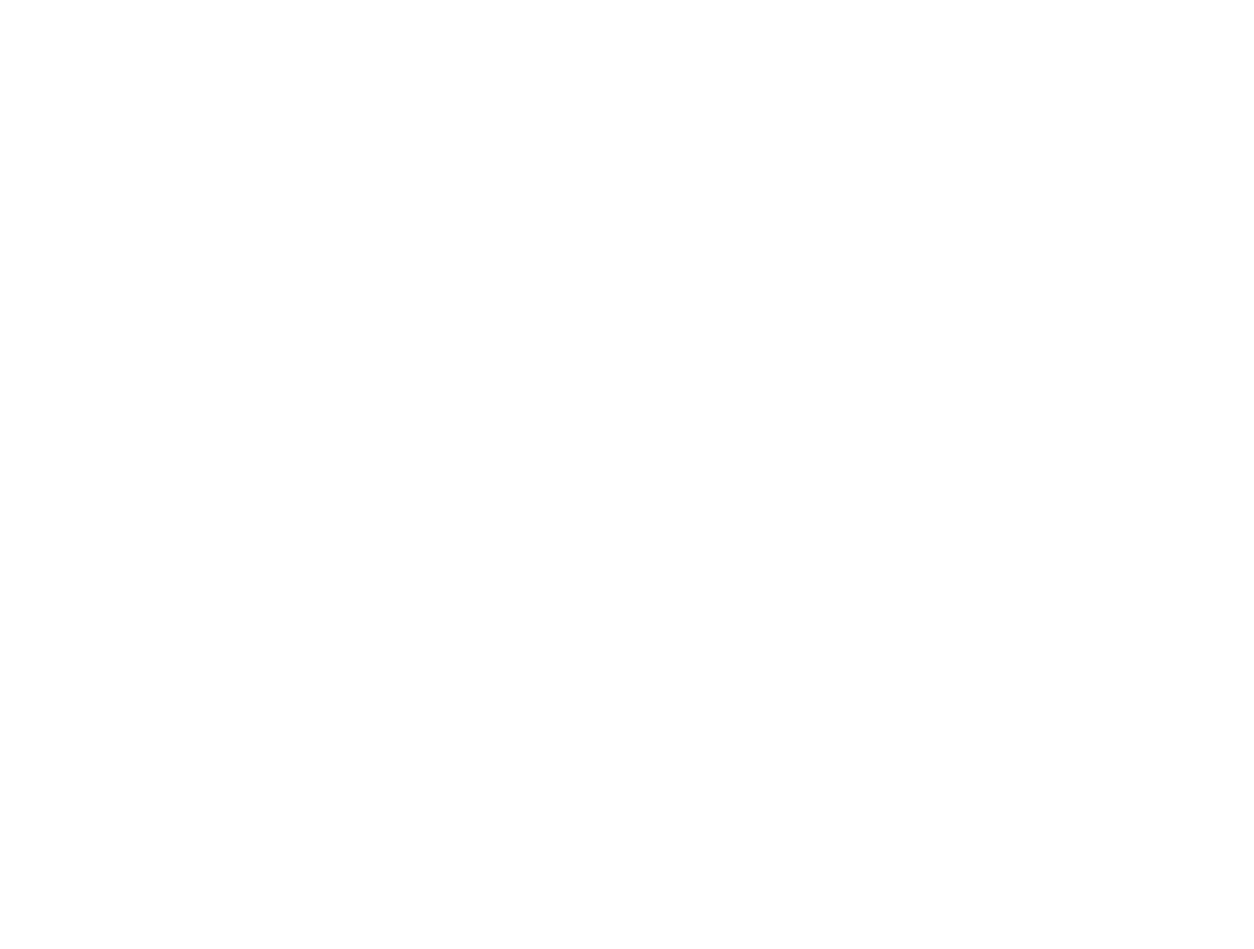
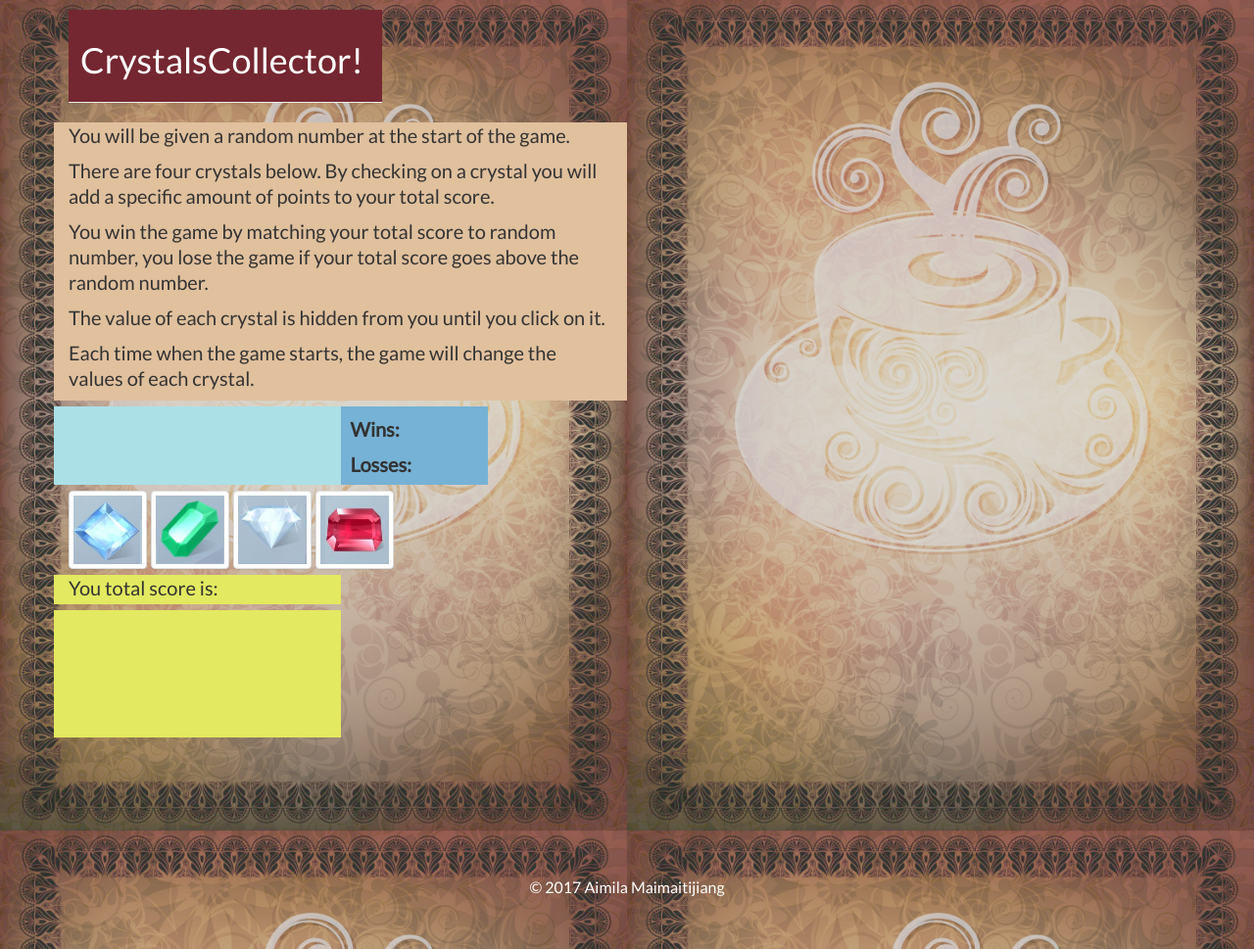
Before and after one commit to Almira1612/week-4-game, a plain HTML site: page index.html in a window 1280 px wide. Shown: the whole page at 98% size. Before the commit the page ends 800 px from the top, so only its background shows below. Drawn offline with nearby package versions, Linux system fonts and the light colour scheme.

Commit message:
finishStyle

```diff
--- a/assets/css/style.css
+++ b/assets/css/style.css
@@ -0,0 +1,65 @@
+body {
+	background-image: url("../../assets/images/vectorstock_787267.jpg" );
+
+	background-repeat: repeat;
+	background-attachment: absolute ;
+	background-size: 50%;
+    font-size: 20px;
+    line-height: 26px;
+    font-family: 'Lato', sans-serif;
+
+}
+
+
+.page-header{
+	margin-top: 10px;
+	width: 320px;
+	background-color: #742730;
+	color: white;
+    padding: 12px;
+}
+.row{
+	margin-top: 6px;
+}
+.col-xs-12.col-sm-8.col-md-6{
+	background-color: #e0c09d;
+
+}
+.col-xs-6.col-sm-4.col-md-3{
+	background-color: #abe0e7;
+
+	height: 80px;
+}
+.col-xs-6.col-sm-4.col-md-1{
+	background-color: #76b2d5;
+	width: 150px;
+	height: 80px;
+	padding: 10px;
+}
+.crystals {
+	margin-top: 6px;
+}
+#blue{
+	height: 80px;
+	width: 80px;}
+#green{
+	height: 80px;
+	width: 80px;}
+#white{
+	height: 80px;
+	width: 80px;}
+#red{
+	height: 80px;
+	width: 80px;}
+.col-xs-7.col-sm-4.col-md-3{
+	height: 30px;
+	background-color: #e3e960;}
+footer {
+  margin-top: 100px;
+  clear: both;
+  padding: 40px;
+  color: white;
+  text-align: center;
+  font-size: 16px;
+
+ }
--- a/index.html
+++ b/index.html
@@ -10,11 +10,59 @@
 
 <!-- Optional theme -->
 <link rel="stylesheet" href="https://maxcdn.bootstrapcdn.com/bootstrap/3.3.7/css/bootstrap-theme.min.css" integrity="sha384-rHyoN1iRsVXV4nD0JutlnGaslCJuC7uwjduW9SVrLvRYooPp2bWYgmgJQIXwl/Sp" crossorigin="anonymous">
-  <link rel="stylesheet" type="text/css" href="assets/css/style.css">
-
+  <link rel="stylesheet" type="text/css" href="./assets/css/style.css">
+  <link href="https://fonts.googleapis.com/css?family=Lato" rel="stylesheet">
 </head>
 
 <body>
+<div class="container">
+<div class="page-header" >
+   <h1> CrystalsCollector!</h1>
+</div>
+
+<div class="row">
+  <div class="col-xs-12 col-sm-8 col-md-6">
+  	<p>You will be given a random number at the start of the game.</p>
+  	<p>There are four crystals below. By checking on a crystal you will add a specific amount of points to your total score.</p>
+  	<p>You win the game by matching your total score to random number, you lose the game if your total score goes above the random number.</p>
+  	<p>The value of each crystal is hidden from you until you click on it.</p>
+  	<p>Each time when the game starts, the game will change the values of each crystal.</p>
+  </div>
+</div>
+  <div class="row">
+      <div class="col-xs-6 col-sm-4 col-md-3">
+     <span id="random"></span>
+    </div>
+  <div class="col-xs-6 col-sm-4 col-md-1">
+    <p><strong>Wins:</strong><span id="wins"></span></p>
+    <p><strong>Losses:</strong><span id="losses"></span></p>
+  </div>
+  </div>
+ <div class="crystals">
+ <img id="blue" src="./assets/images/blue.png" alt="blue" class="img-thumbnail" >
+ <img id="green" src="./assets/images/green.png" alt="green" class="img-thumbnail">
+ <img id="white" src="./assets/images/white.png" alt="white" class="img-thumbnail" >
+ <img id="red" src="./assets/images/red.png" alt="red" class="img-thumbnail" >
+ </div>
+
+ <div class="row">
+    <div class="col-xs-7 col-sm-4 col-md-3">
+    <P>You total score is:</P>
+    </div>
+  </div>
+ <div class="row">
+
+     <div class="col-xs-7 col-sm-4 col-md-3" style="height: 130px;">
+     <span id="total"></span>
+     </div>
+
+  </div>
+
+<footer>
+      <p>&copy; 2017 Aimila Maimaitijiang </p>
+
+</footer>
+<meta name="viewport" content="width=device-width">
 
 </body>
 </html>
```
Also changed, not shown: assets/images/blue.png (added), assets/images/green.png (added), assets/images/lost.png (added), assets/images/red.png (added), assets/images/vectorstock_787267.jpg (added), assets/images/white.png (added), assets/images/win.png (added).
